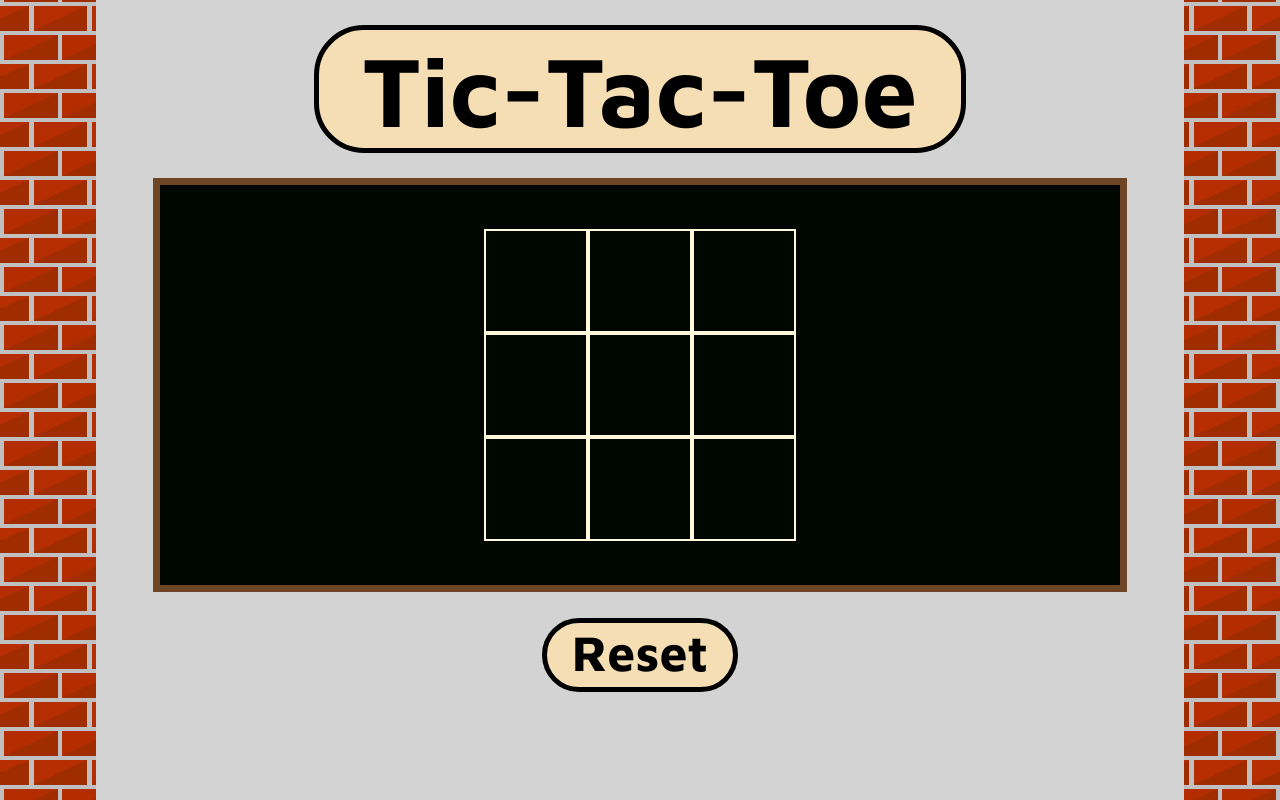
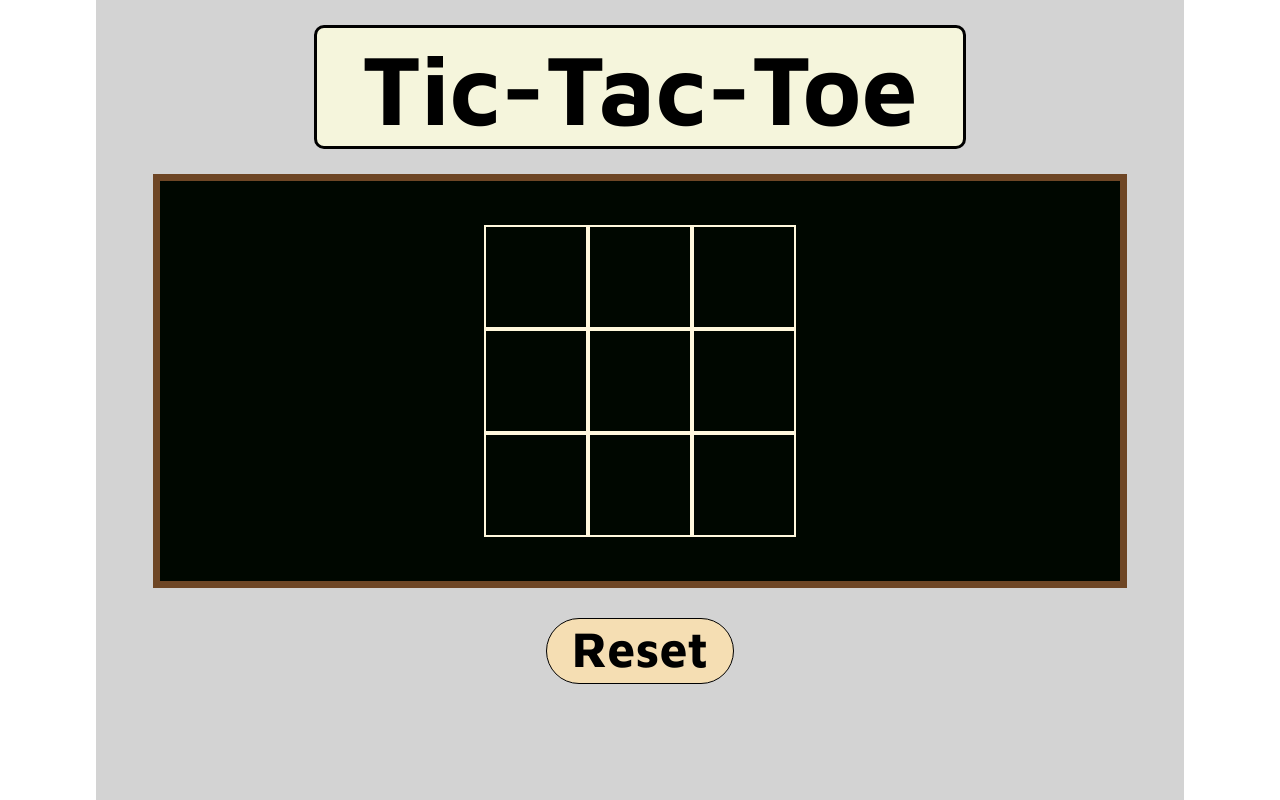
Before and after one commit to StephenSant/Project0, a plain HTML site: page index.html in a window 1280 px wide. Drawn offline with Linux system fonts and the light colour scheme.

Commit message:
Changed css, because it looked ugly.

```diff
--- a/css/style.css
+++ b/css/style.css
@@ -6,22 +6,23 @@ h1
     font-size: 100px;
     margin: 25px 20%;
     font-family: 'Maven Pro', sans-serif;
-    background-color: wheat;
-    border-radius: 50px;
-    border:black solid 5px;
+    background-color:beige;
+    border-radius: 10px;
+     border:black solid 3px;
     color: rgb(0, 0, 0);
 }
 body
 {
     margin: 0;
 
-    background-color: silver;
+
+    /* background-color: silver;
     background-image: linear-gradient(335deg, rgb(160, 45, 0) 23px, transparent 23px),
     linear-gradient(155deg, rgb(180, 45, 0) 23px, transparent 23px),
     linear-gradient(335deg, rgb(160, 45, 0) 23px, transparent 23px),
     linear-gradient(155deg, rgb(181, 45, 0) 23px, transparent 23px);
     background-size: 58px 58px;
-    background-position: 0px 2px, 4px 35px, 29px 31px, 34px 6px;
+    background-position: 0px 2px, 4px 35px, 29px 31px, 34px 6px; */
 
 }
 #mainDiv
@@ -84,7 +85,7 @@ button#resetButton
     padding: 0px 25px 5px;
     background-color:wheat;
     border-radius: 50px;
-    border:rgb(0, 0, 0) solid 5px;
+    border:rgb(0, 0, 0) solid 1px;
     margin-top: 25px;
 }
 button#resetButton:active{
```
